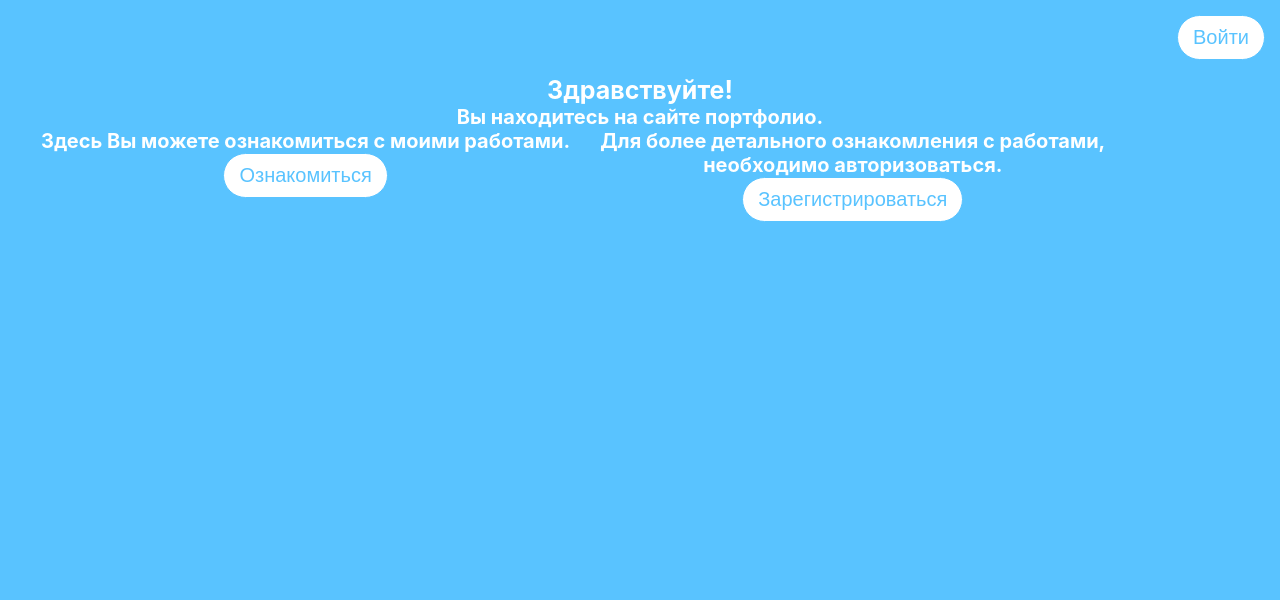
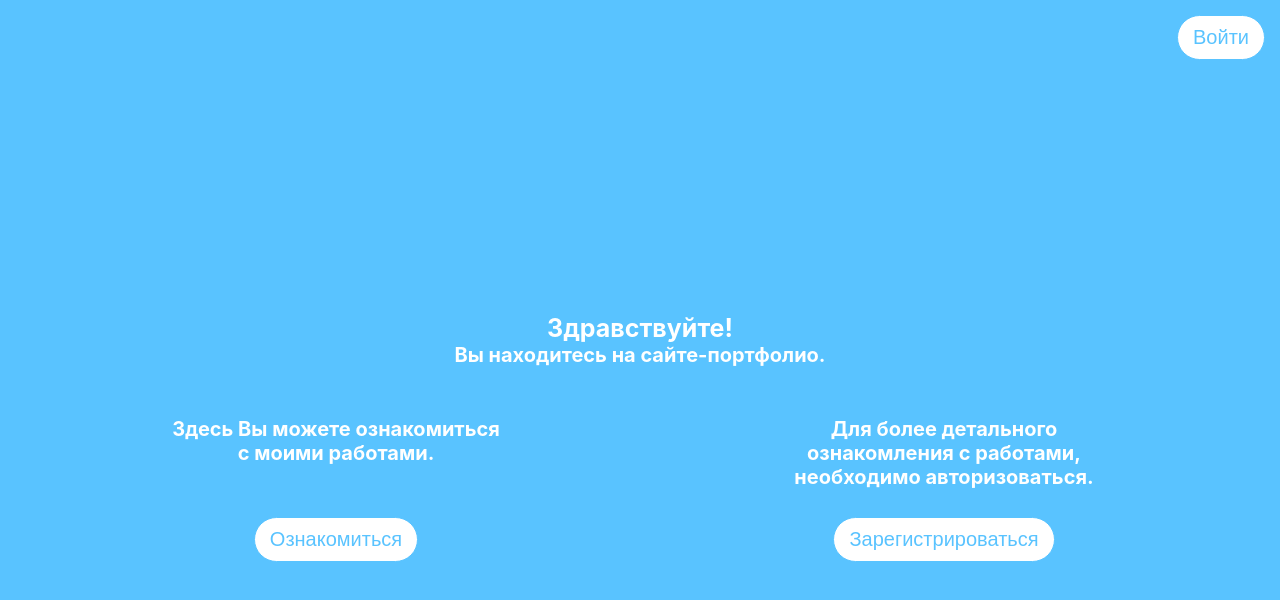
Before and after one commit to pilotvitalik/portfolio-vitaliy, a React app: page / in a window 1280 px wide. Shown: the top 600 px of the page. Built offline with nearby package versions, Linux system fonts and the light colour scheme.

Commit message:
- created all styles for main page

```diff
--- a/src/components/Button/Button.module.css
+++ b/src/components/Button/Button.module.css
@@ -10,6 +10,12 @@
     border-radius: 10em;
     background: #fff;
 }
+.mainBtn:hover{
+    cursor: pointer;
+    color: #fff;
+    border-color: #fff;
+    background: rgb(89,195,255);
+}
 @media (min-width: 768px){
     .mainBtn{
         margin-left: auto;
--- a/src/views/Main/Main.js
+++ b/src/views/Main/Main.js
@@ -19,7 +19,7 @@ function Main(){
             <main>
                 <div className={styles.greeting}>
                     <h3>Здравствуйте!</h3>
-                    <h4>Вы находитесь на сайте портфолио.</h4>
+                    <h4>Вы находитесь на сайте-портфолио.</h4>
                 </div>
                 {listAuth}
             </main>
--- a/src/views/Main/Main.module.css
+++ b/src/views/Main/Main.module.css
@@ -1,6 +1,7 @@
 .main{
     display: flex;
     flex-direction: column;
+    justify-content: space-around;
     position: relative;
     width: 100%;
     height: auto;
@@ -15,6 +16,8 @@ header{
     position: relative;
     width: auto;
     height: auto;
+    margin-top: 0;
+    margin-bottom: 0;
     padding: 15px;
 }
 main,
@@ -28,6 +31,14 @@ main,
 }
 main{
     width: 95%;
+    max-width: 1240px;
+}
+main>div,
+.greeting{
+    margin-bottom: 50px;
+}
+.greeting{
+    margin-top: 30px;
 }
 .greeting h3,
 .greeting h4{
@@ -46,8 +57,22 @@ main{
     main{
         flex-direction: row;
         flex-wrap: wrap;
+        justify-content: space-between;
     }
     .greeting{
         width: 100%;
     }
+    main>div{
+        margin-bottom: 0;
+    }
 }
+@media (min-width: 992px){
+    main{
+        justify-content: space-around;
+        margin-top: auto;
+        margin-bottom: auto;
+    }
+    .greeting{
+        margin-top: 0;
+    }
+}
--- a/src/views/Main/TypeIntroduction/TypeIntroduction.module.css
+++ b/src/views/Main/TypeIntroduction/TypeIntroduction.module.css
@@ -1,6 +1,7 @@
 .type{
     display: flex;
     flex-direction: column;
+    justify-content: space-between;
     align-items: center;
     position: relative;
     width: 100%;
@@ -11,6 +12,7 @@
     position: relative;
     width: auto;
     height: auto;
+    margin-bottom: 20px;
     text-align: center;
     color: #fff;
     font-size: 20px;
@@ -18,5 +20,7 @@
 @media (min-width: 768px) {
     .type {
         width: 45%;
+        max-width: 329px;
+        height: 145px;
     }
 }
```
